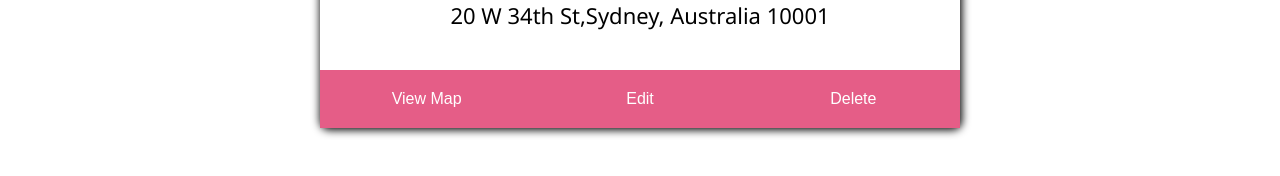
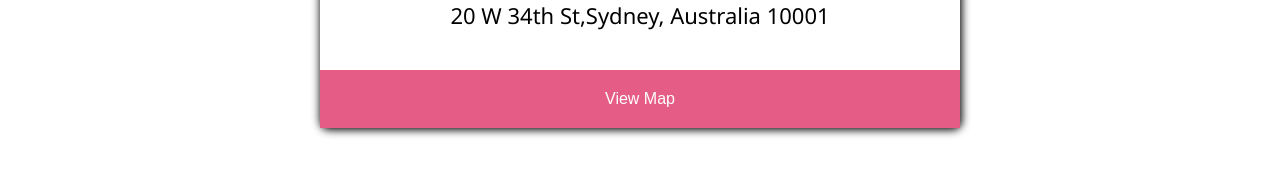
Before and after one commit to shivankgoyal790/MERN-APP, a React (Create React App) app: page /u1/myplaces in a window 1280 px wide. Shown: the part 542-718 px from the top of the page. Built offline with nearby package versions, Linux system fonts and the light colour scheme.

Commit message:
hide delete button if not login

```diff
--- a/src/Places/Myplaces/Placeitem.js
+++ b/src/Places/Myplaces/Placeitem.js
@@ -1,7 +1,8 @@
-import React, { useState } from "react"
+import React, { useContext, useState } from "react"
 import "./Placeitem.css"
 import Backdrop from  "../../Shared/Components/Backdrop"
 import Modal from "../../Shared/Modal/Modal"
+import {Authcontext} from "../../Shared/Context/Authcontext"
 
 const Placeitem = (props) =>{
 
@@ -13,6 +14,7 @@ const Placeitem = (props) =>{
     const OpenMapHandler = () =>{
         setshowmodal(true);
     }
+    const Auth = useContext(Authcontext);
 
     return(
         <>
@@ -27,8 +29,10 @@ const Placeitem = (props) =>{
             <br></br>
             <div className="btn-container">
             <button className="btn1" onClick={OpenMapHandler}>View Map</button>
-            <button className="btn1">Edit</button>
-            <button className="btn1">Delete</button>
+            {Auth.isLoggedIn &&
+            <button className="btn1">Edit</button>}
+            {Auth.isLoggedIn &&
+            <button className="btn1">Delete</button>}
             </div>
 
         </div>
```
